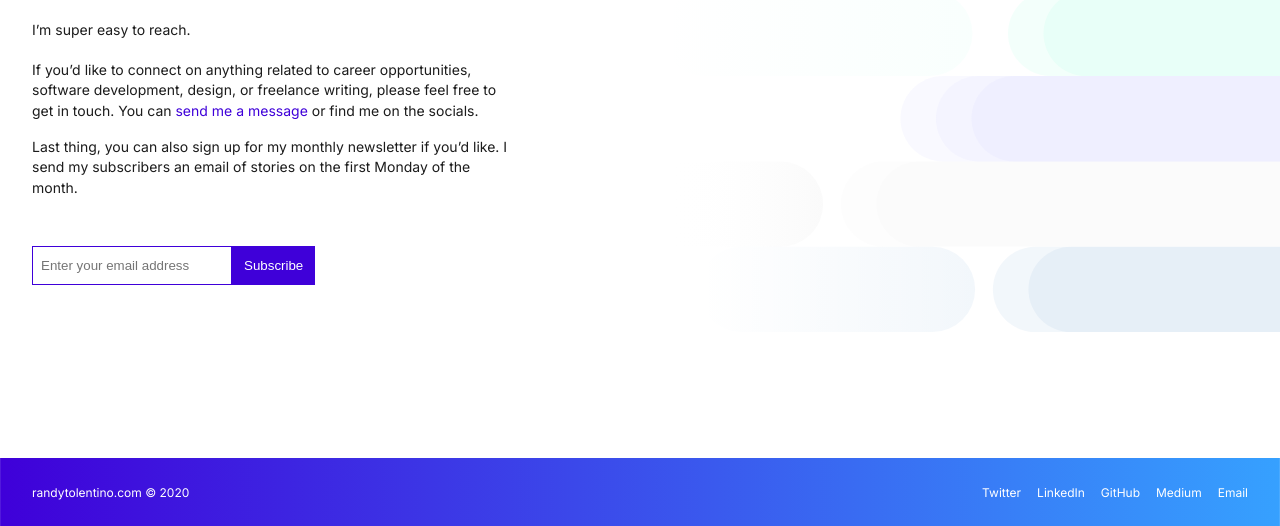
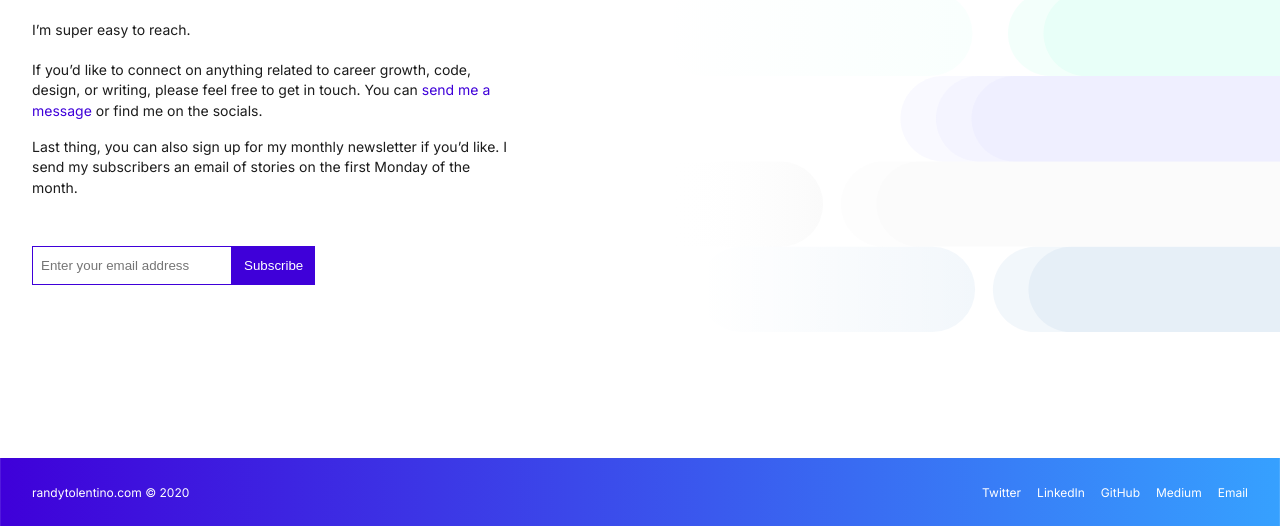
Before and after one commit to techtolentino/randytolentino2020, a Gatsby site: page /contact in a window 1280 px wide. Shown: the part 279-805 px from the top of the page. Built offline with nearby package versions, Linux system fonts and the light colour scheme; Gatsby itself is replaced by a stand-in of ours.

Commit message:
copy update

```diff
--- a/src/pages/contact.js
+++ b/src/pages/contact.js
@@ -12,7 +12,7 @@ const ContactPage = () => (
         <div className="rt-hero-contact-content">
           <hr className="divider-alt" />
           <h1 className="rt-hero-contact-title">contact</h1>
-          <p>I’m super easy to reach.<br /><br />If you’d like to connect on anything related to career opportunities, software development, design, or freelance writing, please feel free to get in touch. You can <a className="text-link-dark" href="mailto:makertolentino@gmail.com" target="_blank" rel="noopener noreferrer">send me a message</a> or find me on the socials.</p>
+          <p>I’m super easy to reach.<br /><br />If you’d like to connect on anything related to career growth, code, design, or writing, please feel free to get in touch. You can <a className="text-link-dark" href="mailto:makertolentino@gmail.com" target="_blank" rel="noopener noreferrer">send me a message</a> or find me on the socials.</p>
 
           <div className="rt-block-container">
             <EmailForm title="Stay up to date" />
```
